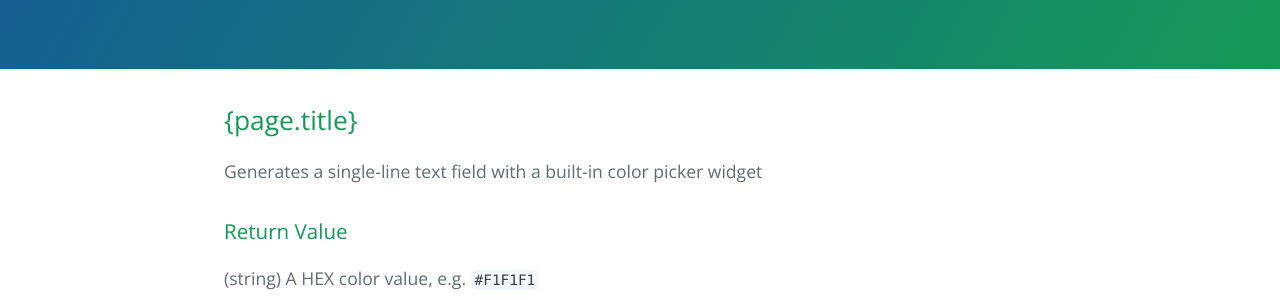
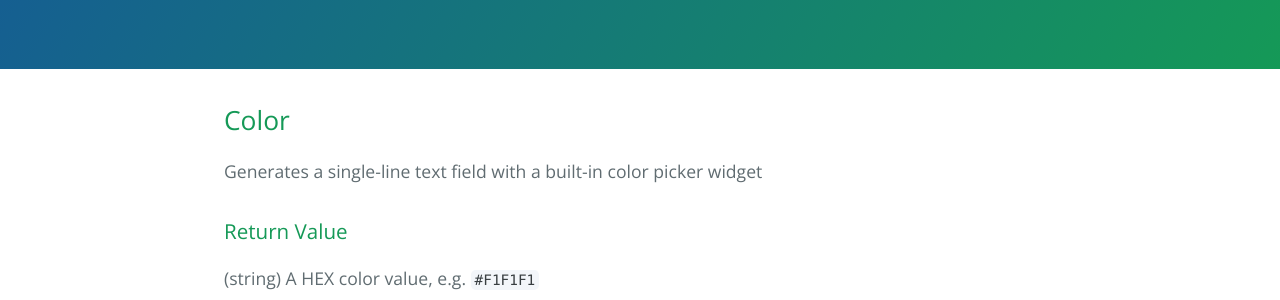
Before and after one commit to mgibbs189/custom-field-suite, a Jekyll site: the page built from field-types/color.md, in a window 1280 px wide. Shown: the part 314-614 px from the top of the page. Built offline with Jekyll 4.4.1, drawn with Linux system fonts in a browser that asks for light colours.

Commit message:
Update color.md

```diff
--- a/field-types/color.md
+++ b/field-types/color.md
@@ -3,7 +3,7 @@ layout: default
 title: Color
 ---
 
-## {page.title}
+## {{ page.title }}
 
 Generates a single-line text field with a built-in color picker widget
 
```
